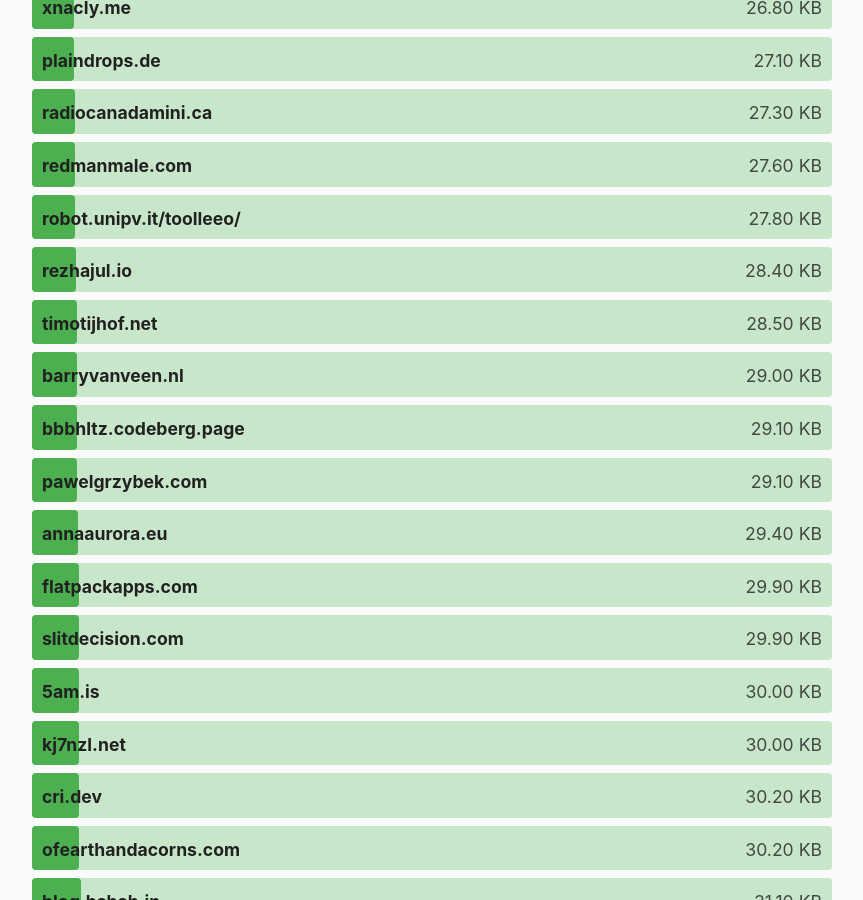
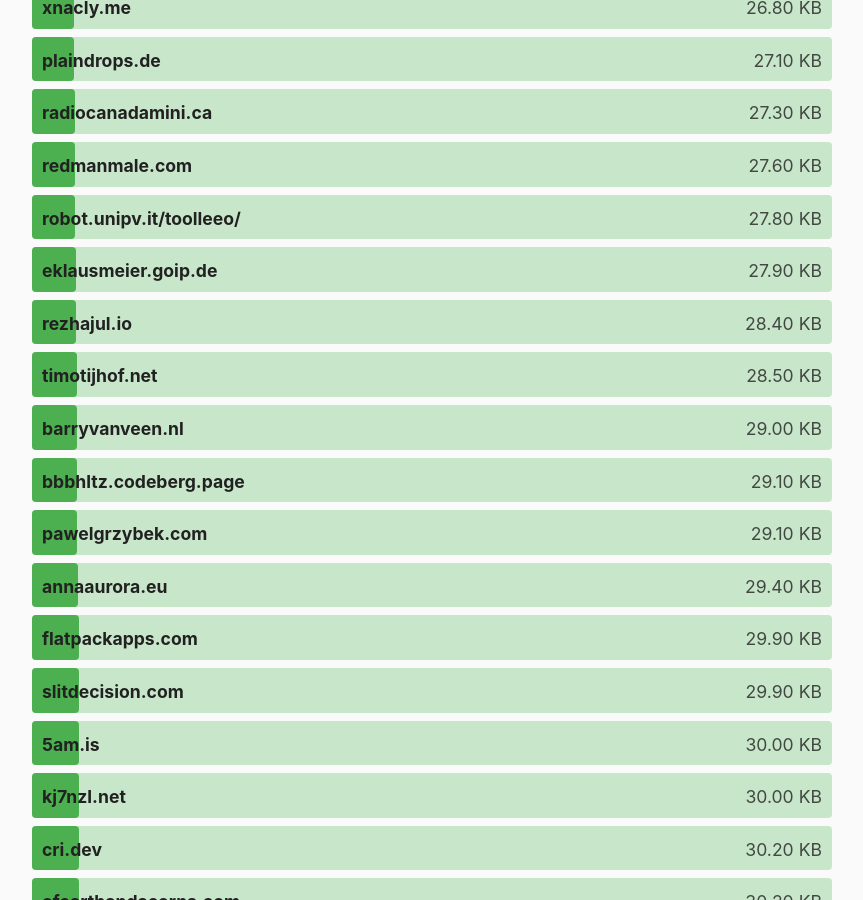
Before and after one commit to kevquirk/512kb.club, a Jekyll site: the page built from index.md, in a window 1280 px wide and 900 px high, scrolled down 9738 px. Shown: the whole window, without its empty margins (208-1071 px from the left). Built offline with Jekyll 4.4.1, drawn with Linux system fonts in a browser that asks for light colours.

Commit message:
Update sites.yml: added ekausmeier.goip.de
Check on GTmetrix:
https://gtmetrix.com/reports/eklausmeier.goip.de/thiY0TW3/

```diff
--- a/_data/sites.yml
+++ b/_data/sites.yml
@@ -947,6 +947,11 @@
   url: https://eink.link/
   size: 7.5
   last_checked: 2022-05-05
+
+- domain: eklausmeier.goip.de
+  url: https://eklausmeier.goip.de/
+  size: 27.9
+  last_checked: 2023/05/17
 
 - domain: ekuttan.me
   url: http://ekuttan.me/
```
